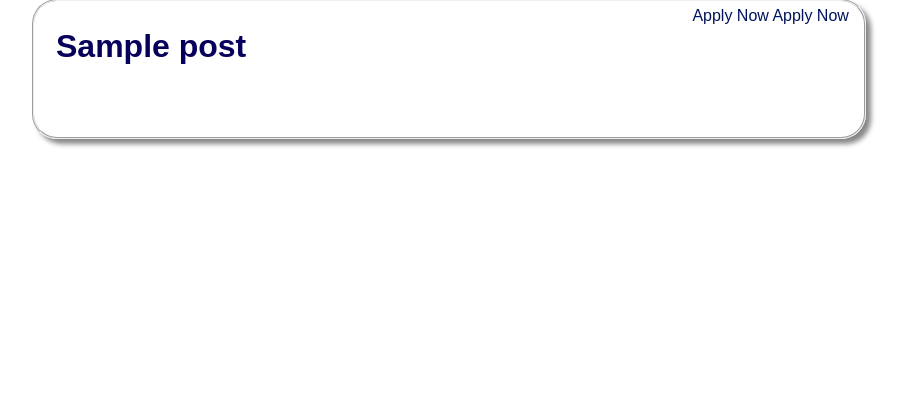
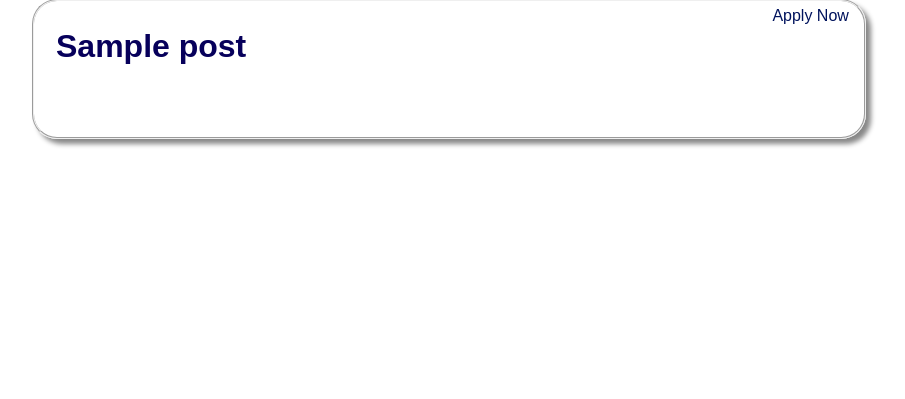
Before and after one commit to Voltron-HIT/hr_WebApp, a Flask app: page / in a window 1280 px wide. Shown: the part 401-800 px from the top of the page, without its empty margins (354-1259 px from the left). Run offline with Flask 2, Linux system fonts and the light colour scheme; a database or web service that is not in the repository returns one stand-in record (values such as "Sample title").

Commit message:
Changes 20/6/2018

```diff
--- a/templates/index.html
+++ b/templates/index.html
@@ -31,9 +31,6 @@
         {% for p in post %}
         <div class="main-container">
             <fieldset class="expand">
-                <div class="apply-now">
-                    <a href="{{apply_url}}">Apply Now</a>
-                </div>
                 <div class="vacancy-details">
                     <h1 class="h3">{{p[0]}} </h1>
                     <div class="description">
```
Also changed, not shown: templates/applicantList/applicantlist.html (+5 -2 lines).
